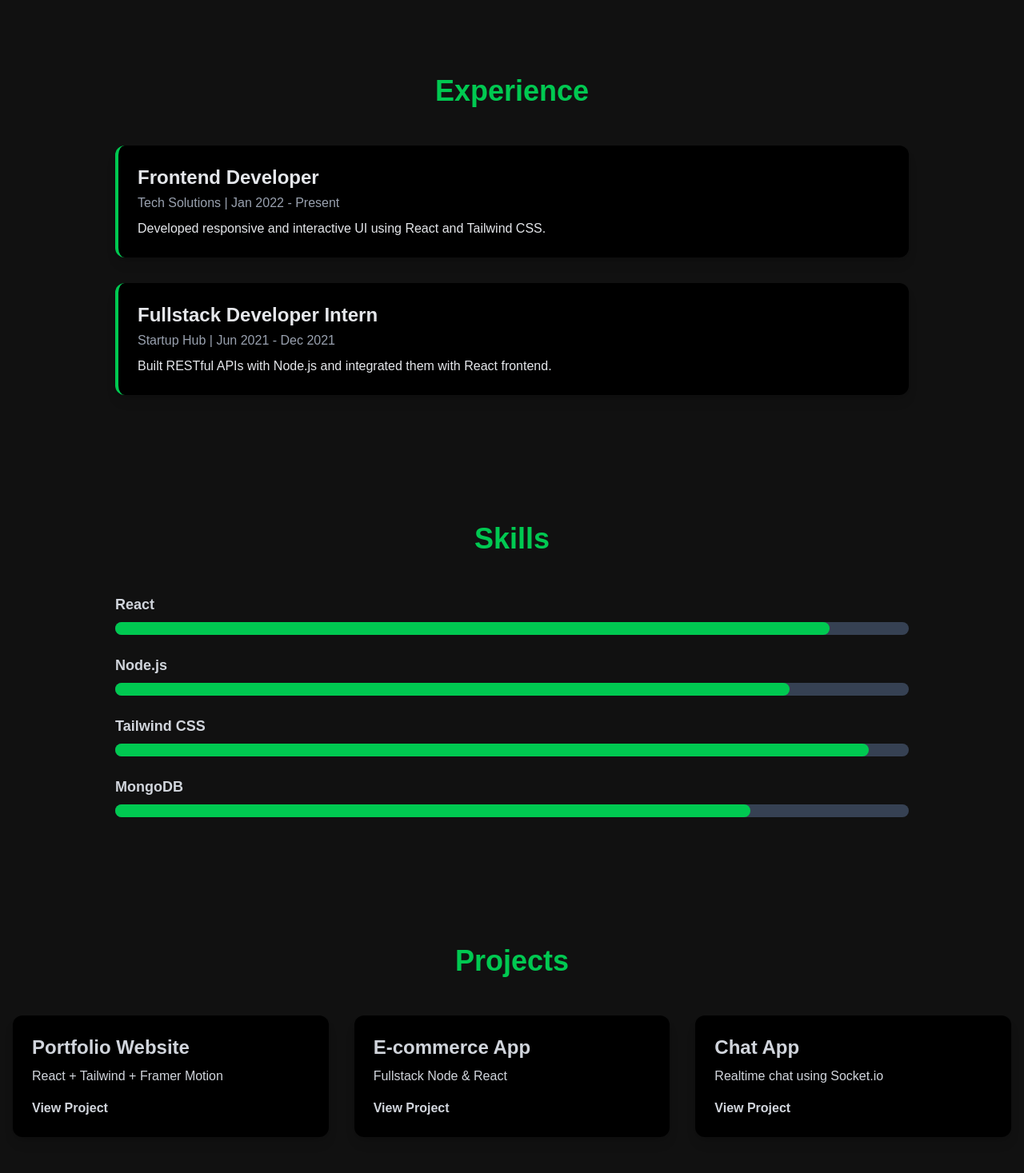
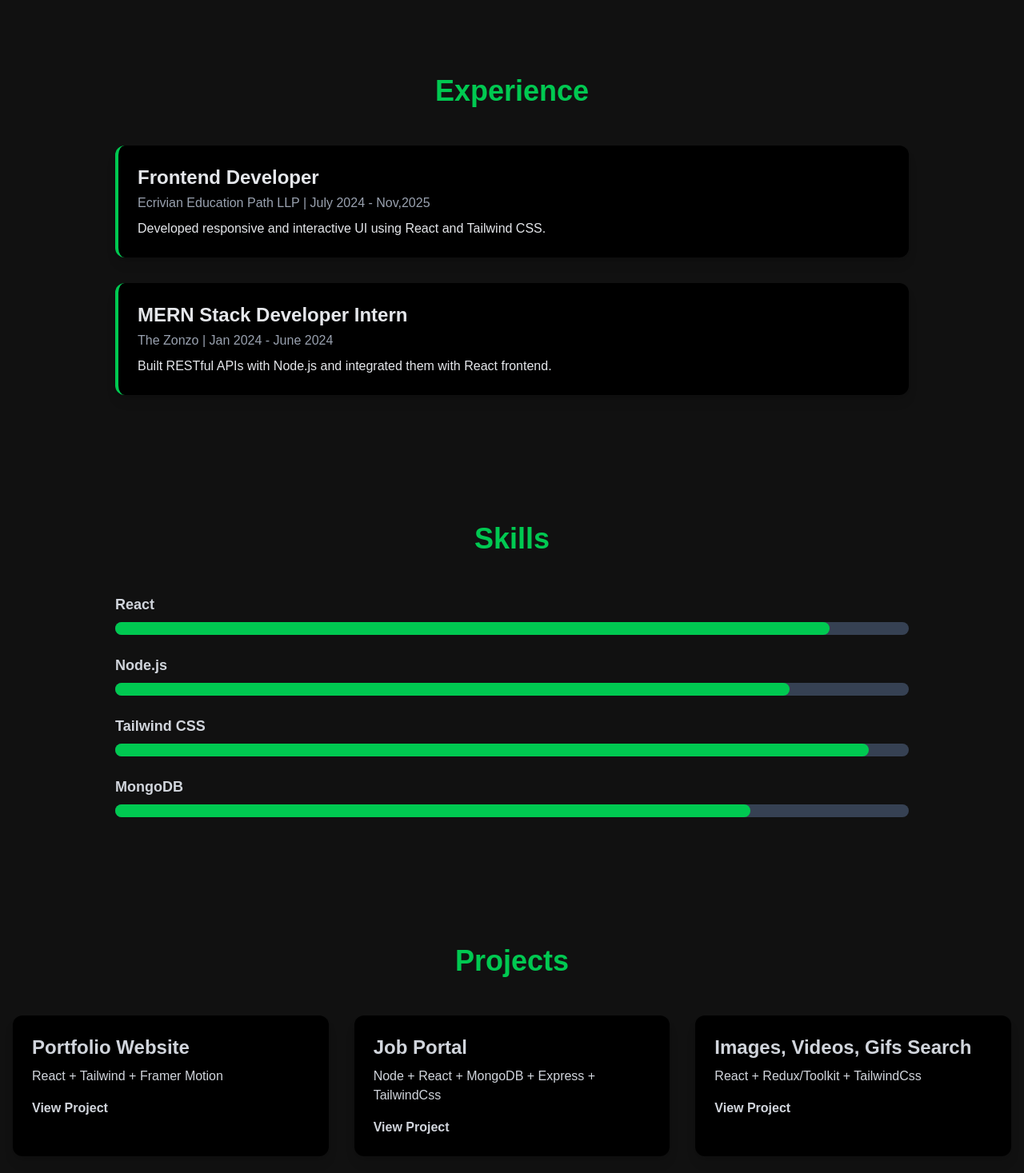
Before and after one commit to Rajatchauhan9690/rajatPortfolio, a React (Vite) app: page / in a window 1280 px wide. Shown: the part 1330-2797 px from the top of the page at 80% size. Built offline with nearby package versions, Linux system fonts and the light colour scheme.

Commit message:
few changes

```diff
--- a/package.json
+++ b/package.json
@@ -15,6 +15,7 @@
     "framer-motion": "^12.29.2",
     "react": "^19.2.0",
     "react-dom": "^19.2.0",
+    "react-icons": "^5.5.0",
     "react-router-dom": "^7.13.0",
     "react-scroll": "^1.9.3",
     "tailwindcss": "^4.1.18"
--- a/src/components/About.jsx
+++ b/src/components/About.jsx
@@ -13,13 +13,13 @@ const About = () => {
         className="rounded-full shadow-lg w-64 md:w-80 aspect-square object-cover"
         initial={{ x: -100, opacity: 0 }}
         whileInView={{ x: 0, opacity: 1 }}
-        viewport={{ once: true }}
+        viewport={{ once: false, amount: 0.3 }}
         transition={{ duration: 0.8 }}
       />
       <motion.div
         initial={{ x: 100, opacity: 0 }}
         whileInView={{ x: 0, opacity: 1 }}
-        viewport={{ once: true }}
+        viewport={{ once: false, amount: 0.3 }}
         transition={{ duration: 0.8 }}
       >
         <h2 className="text-4xl font-bold text-green-500 mb-4">About Me</h2>
--- a/src/components/Contact.jsx
+++ b/src/components/Contact.jsx
@@ -20,7 +20,7 @@ const Contact = () => {
     emailjs
       .send(
         "service_sgsn3wv", // e.g., "service_xxx"
-        "template_5n6u86r", // e.g., "template_yyy"
+        "template_m8aenlq", // e.g., "template_yyy"
         {
           from_name: formData.name,
           from_email: formData.email,
--- a/src/components/Experience.jsx
+++ b/src/components/Experience.jsx
@@ -4,14 +4,14 @@ import { motion } from "framer-motion";
 const experiences = [
   {
     role: "Frontend Developer",
-    company: "Tech Solutions",
-    duration: "Jan 2022 - Present",
+    company: "Ecrivian Education Path LLP",
+    duration: "July 2024 - Nov,2025",
     desc: "Developed responsive and interactive UI using React and Tailwind CSS.",
   },
   {
-    role: "Fullstack Developer Intern",
-    company: "Startup Hub",
-    duration: "Jun 2021 - Dec 2021",
+    role: "MERN Stack Developer Intern",
+    company: "The Zonzo",
+    duration: "Jan 2024 - June 2024",
     desc: "Built RESTful APIs with Node.js and integrated them with React frontend.",
   },
 ];
--- a/src/components/Hero.jsx
+++ b/src/components/Hero.jsx
@@ -24,7 +24,7 @@ const Hero = () => {
         transition={{ duration: 0.8, delay: 0.3 }}
         className="mt-4 text-lg md:text-xl text-gray-300"
       >
-        Fullstack Developer | React & Node.js Enthusiast
+        MERN Stack Developer | React & Node.js Enthusiast
       </motion.p>
 
       {/* Buttons container */}
--- a/src/components/Projects.jsx
+++ b/src/components/Projects.jsx
@@ -7,8 +7,16 @@ const projects = [
     desc: "React + Tailwind + Framer Motion",
     link: "#",
   },
-  { name: "E-commerce App", desc: "Fullstack Node & React", link: "#" },
-  { name: "Chat App", desc: "Realtime chat using Socket.io", link: "#" },
+  {
+    name: "Job Portal",
+    desc: "Node + React + MongoDB + Express + TailwindCss",
+    link: "#",
+  },
+  {
+    name: "Images, Videos, Gifs Search",
+    desc: "React + Redux/Toolkit + TailwindCss",
+    link: "#",
+  },
 ];
 
 const Projects = () => {
```
Also changed, not shown: 1 other file (tests, documents, lock files or other folders).
